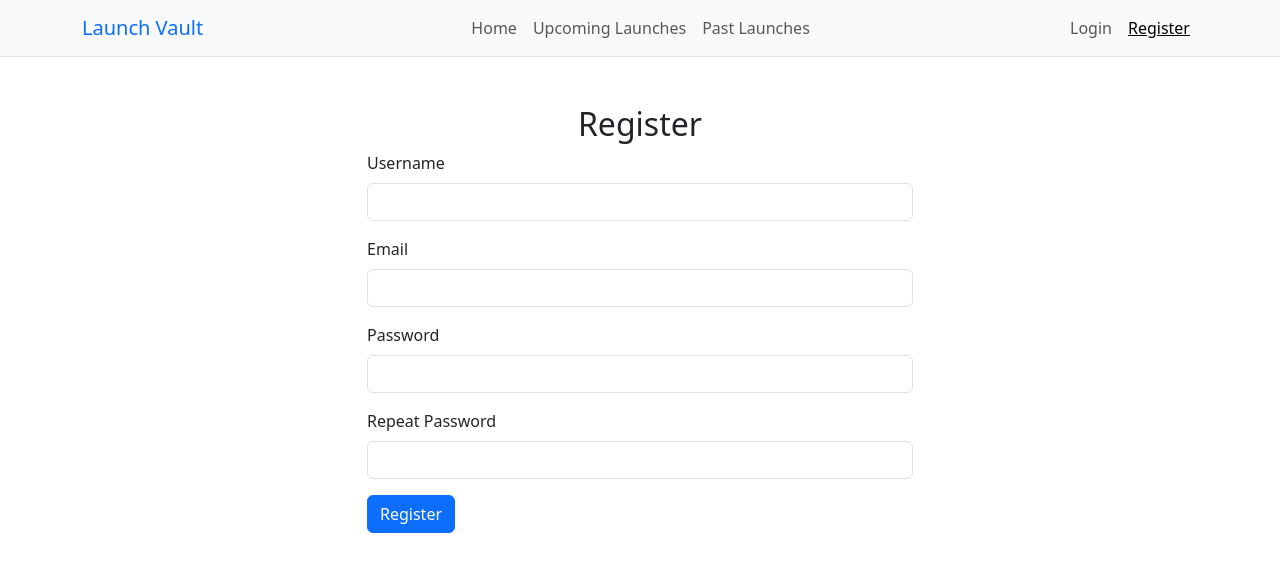
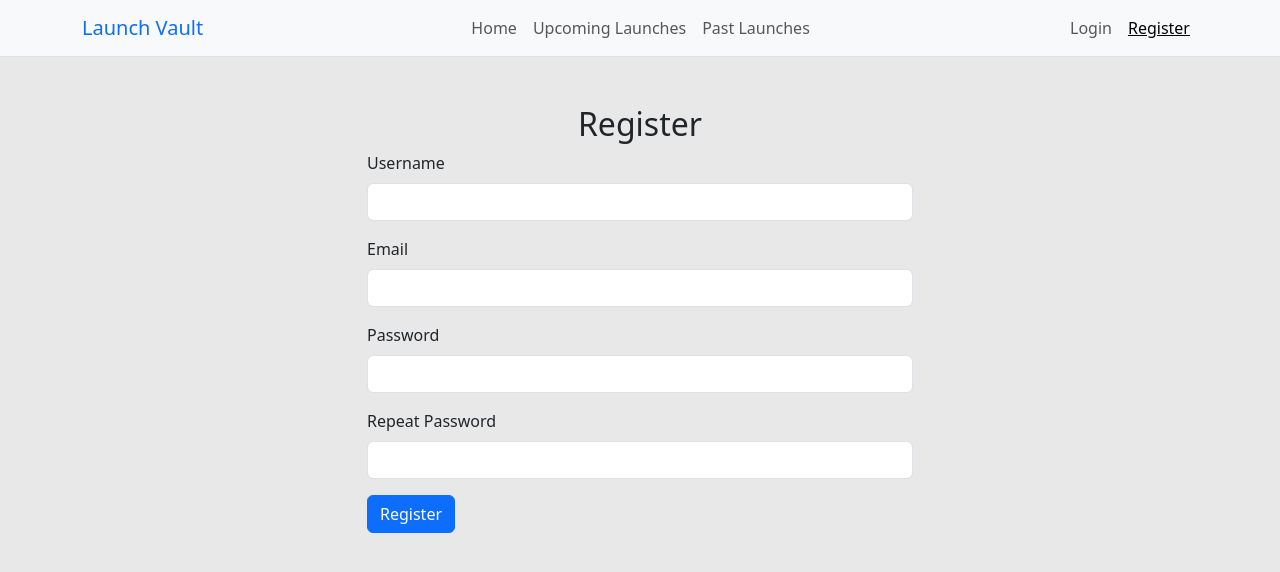
Before and after one commit to Iyed73/spaceship-launch-tracker, a Flask app: page /authentication/register in a window 1280 px wide. Shown: the top 572 px of the page. Run offline with Flask 3, Linux system fonts and the light colour scheme; some libraries are stand-ins or nearby versions.

Commit message:
Change background color

```diff
--- a/app/templates/base.html
+++ b/app/templates/base.html
@@ -14,6 +14,9 @@
         <style>
             .navbar-nav .nav-link.active {
                 text-decoration: underline;
+            }
+            body {
+                background-color: #e8e8e8;
             }
         </style>
         {% endblock %}
```
